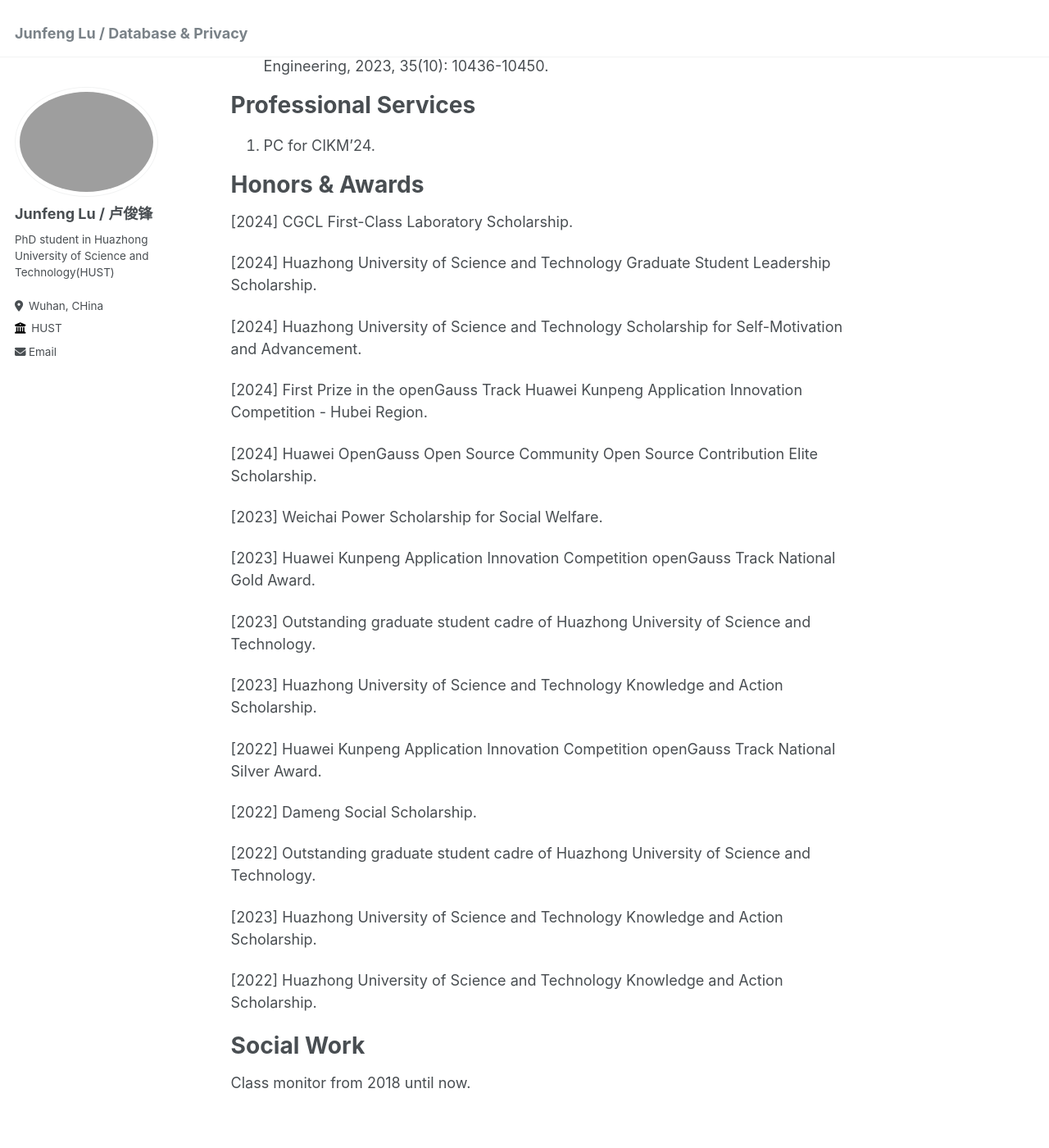
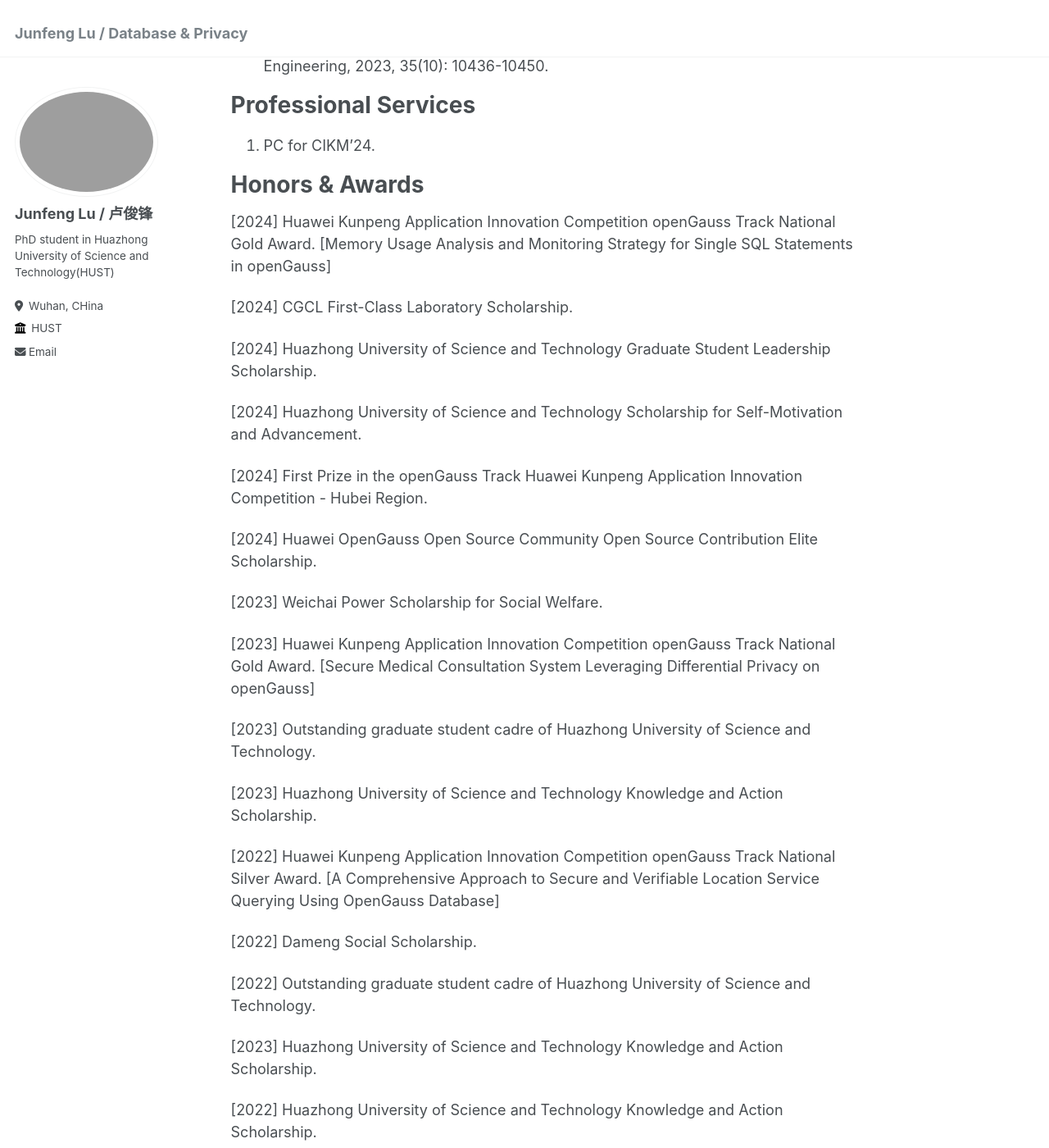
Before and after one commit to richardlujunfeng/richardloo, a Jekyll site: the page built from _pages/about.md, in a window 1280 px wide and 1400 px high, scrolled down 518 px. Shown: the whole window at 82% size. Built offline with Jekyll 4.4.1, drawn with Linux system fonts in a browser that asks for light colours; some of the changed text lies outside the part shown.

Commit message:
Update about.md

```diff
--- a/_pages/about.md
+++ b/_pages/about.md
@@ -24,6 +24,9 @@ Vector database, privacy protection, query processing, Top-k query, RAG (Retriev
 1. PC for CIKM'24.
 
 # Honors & Awards
+[2024] Huawei Kunpeng Application Innovation Competition openGauss Track National Gold Award.
+\[Memory Usage Analysis and Monitoring Strategy for Single SQL Statements in openGauss\]
+
 [2024] CGCL First-Class Laboratory Scholarship.
 
 [2024] Huazhong University of Science and Technology Graduate Student Leadership Scholarship.
@@ -37,12 +40,14 @@ Vector database, privacy protection, query processing, Top-k query, RAG (Retriev
 [2023] Weichai Power Scholarship for Social Welfare.
 
 [2023] Huawei Kunpeng Application Innovation Competition openGauss Track National Gold Award.
+\[Secure Medical Consultation System Leveraging Differential Privacy on openGauss\]
 
 [2023] Outstanding graduate student cadre of Huazhong University of Science and Technology.
 
 [2023] Huazhong University of Science and Technology Knowledge and Action Scholarship.
 
 [2022] Huawei Kunpeng Application Innovation Competition openGauss Track National Silver Award.
+\[A Comprehensive Approach to Secure and Verifiable Location Service Querying Using OpenGauss Database\]
 
 [2022] Dameng Social Scholarship.
 
@@ -55,3 +60,5 @@ Vector database, privacy protection, query processing, Top-k query, RAG (Retriev
 # Social Work
 
 Class monitor from 2018 until now.
+
+Last updated on 12/30/2024.
```
